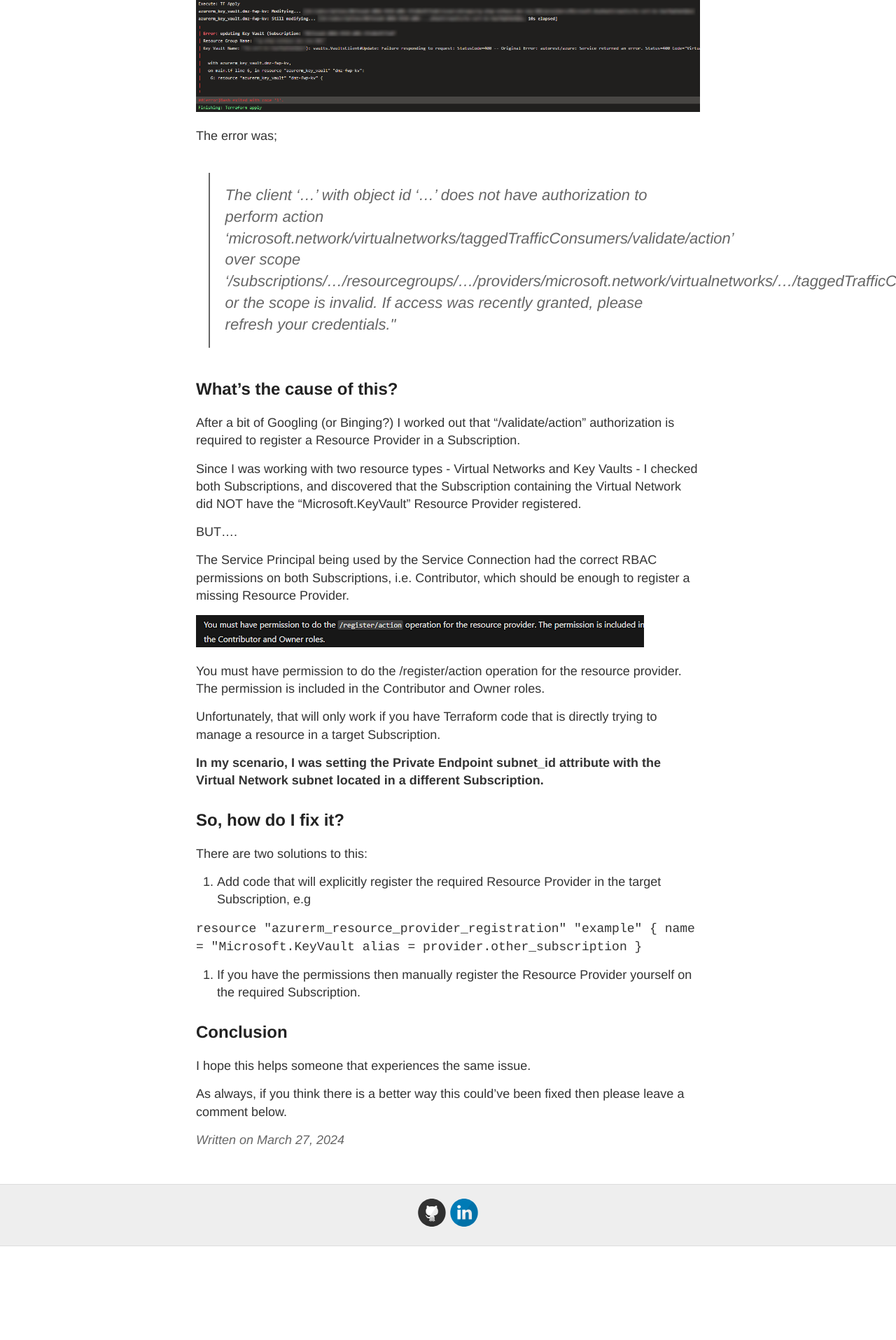
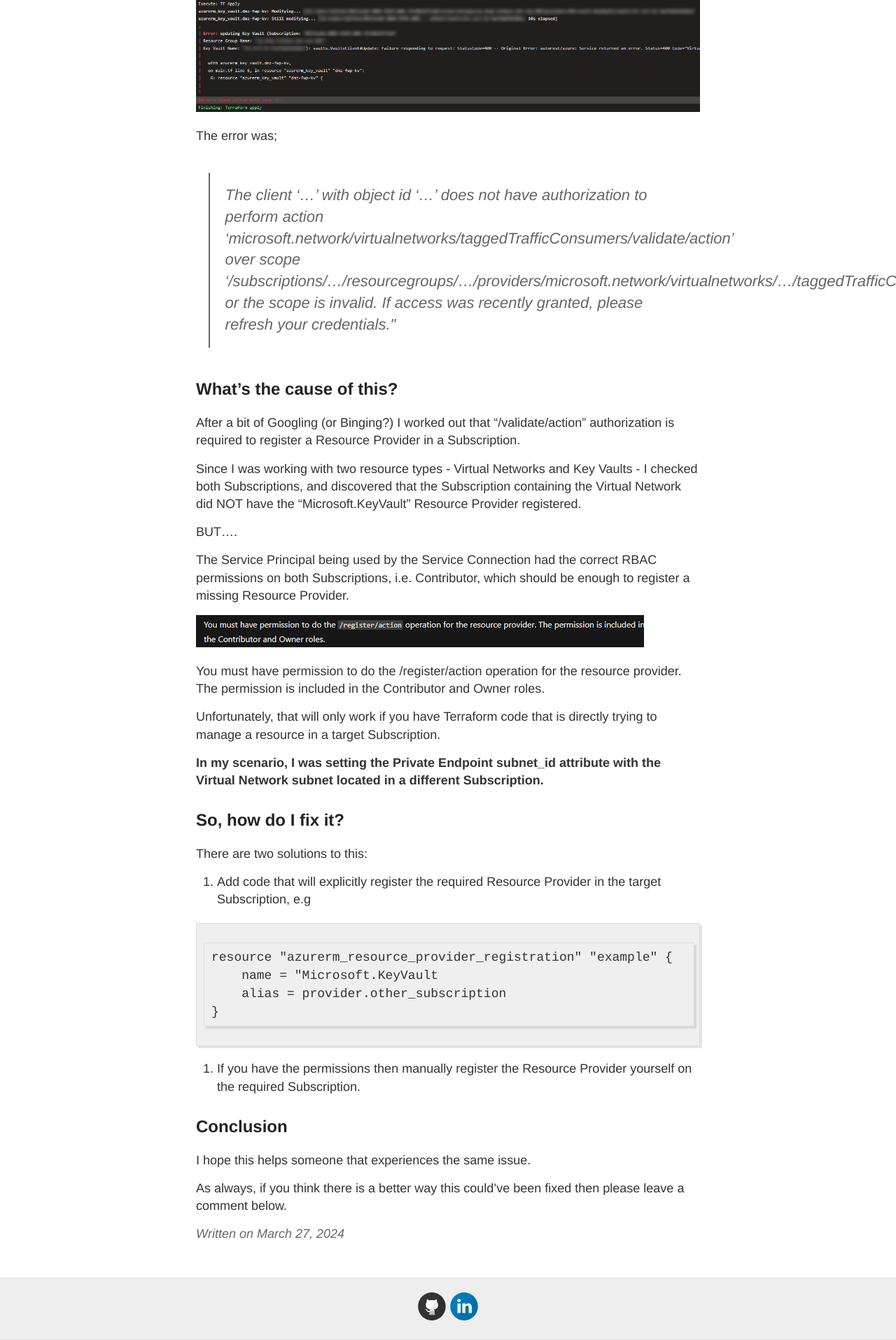
Before and after one commit to philipstreet/philipstreet.github.io, a Jekyll site: the page built from _posts/2024-03-27-object-id-not-authorized-to-register-resource-provider.md, in a window 1280 px wide. Shown: the part 702-2617 px from the top of the page at 70% size. Built offline with Jekyll 4.4.1, drawn with Linux system fonts in a browser that asks for light colours; before the commit the page ends 2483 px from its top, so only the background shows below that.

Commit message:
Fix resource provider registration issue

````diff
--- a/_posts/2024-03-27-object-id-not-authorized-to-register-resource-provider.md
+++ b/_posts/2024-03-27-object-id-not-authorized-to-register-resource-provider.md
@@ -44,12 +44,12 @@
 
 1. Add code that will explicitly register the required Resource Provider in the target Subscription, e.g
 
-<code style="hcl language-hcl">
+```
 resource "azurerm_resource_provider_registration" "example" {
     name = "Microsoft.KeyVault
     alias = provider.other_subscription
 }
-</code>
+```
 
 1. If you have the permissions then manually register the Resource Provider yourself on the required Subscription.
 
````
